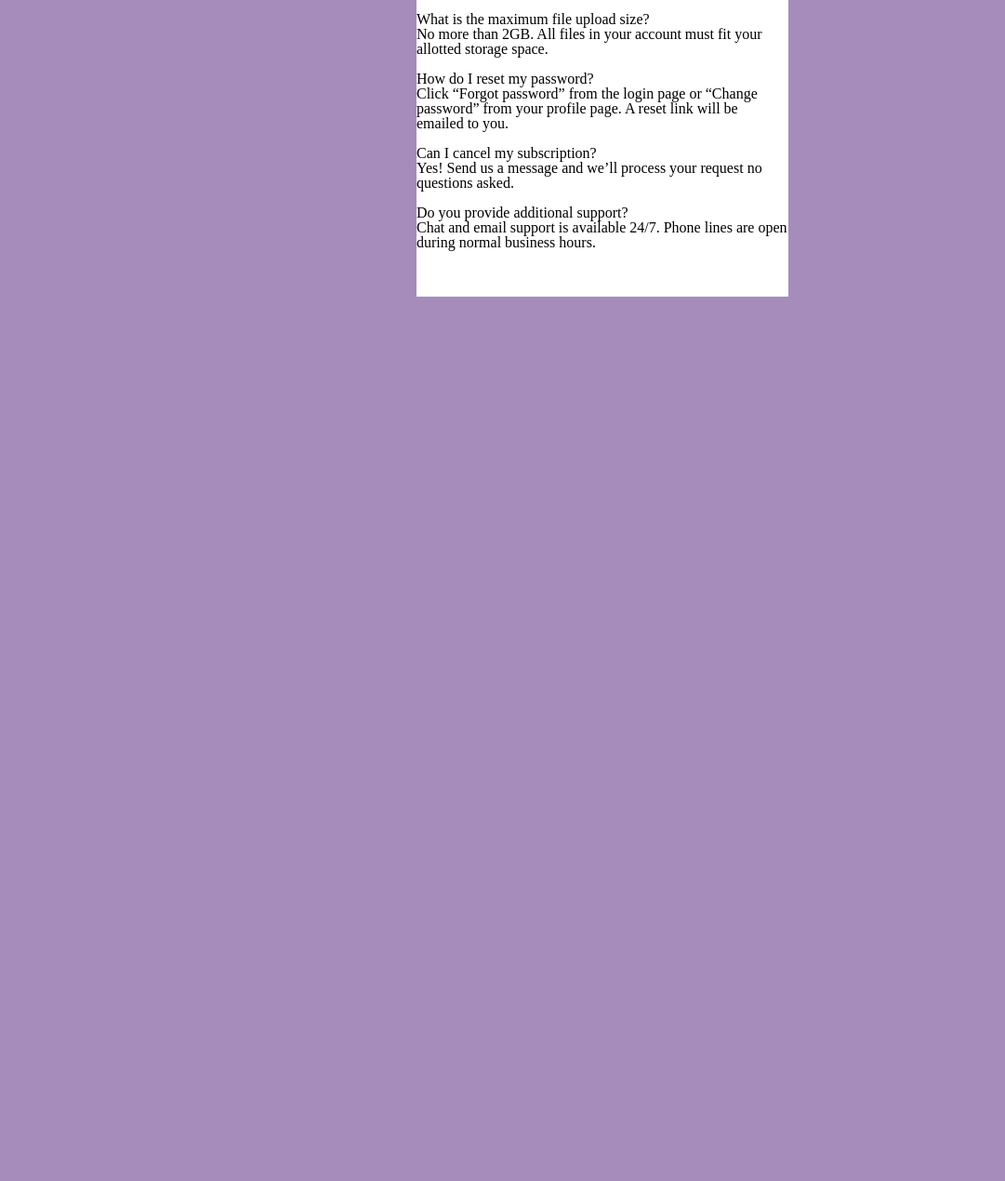
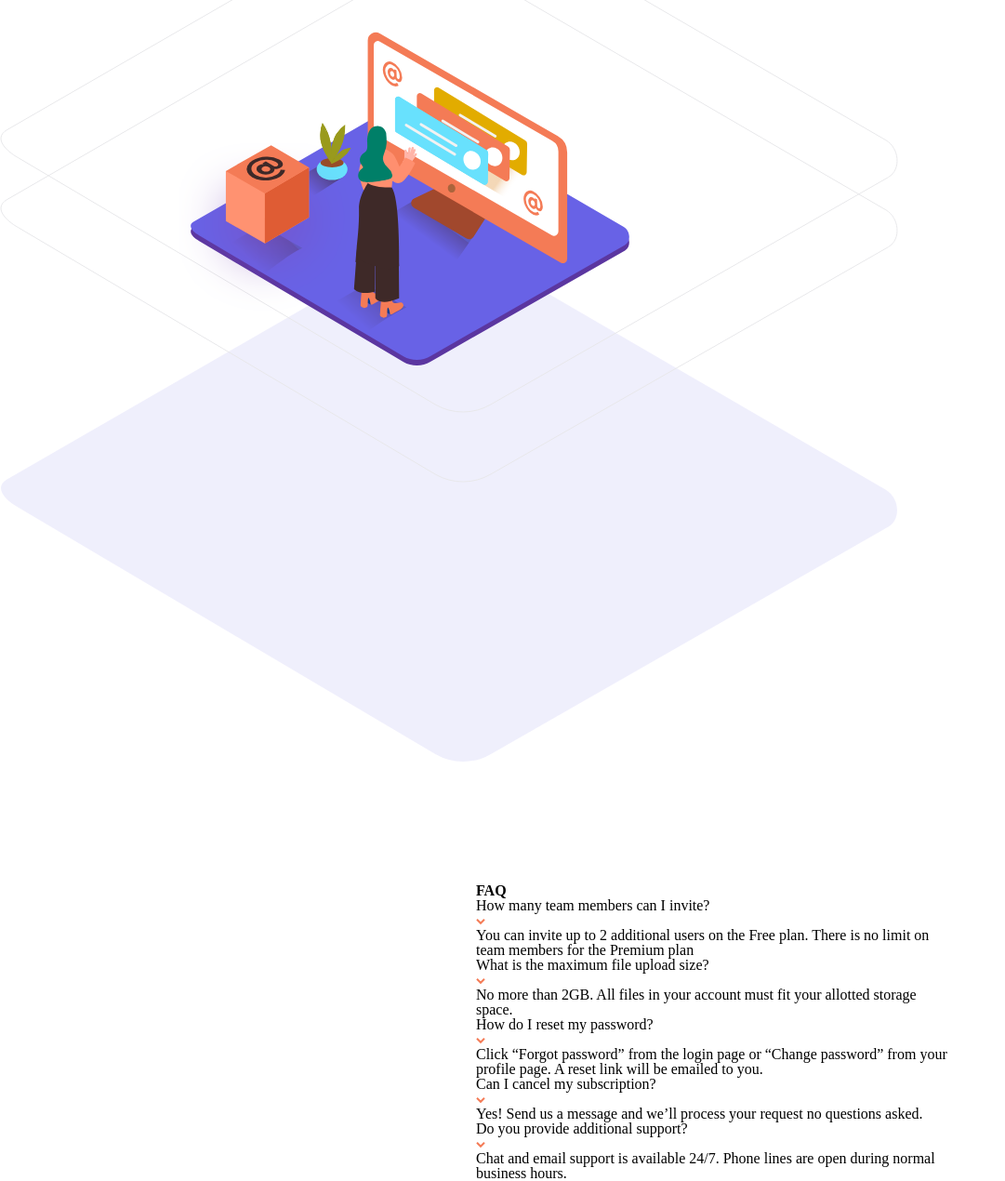
Before and after one commit to AylanaQueiroz/card, a plain HTML site: page index.html in a window 1280 px wide. Shown: the part 126-1396 px from the top of the page at 93% size, without its empty margins (0-1081 px from the left). Before the commit the page ends 800 px from the top, so only its background shows below. Drawn offline with Linux system fonts and the light colour scheme; files whose address does not match are found by name.

Commit message:
design com foto

```diff
--- a/index.css
+++ b/index.css
@@ -1,21 +1,42 @@
 
-body{
-    background: rgb(165, 140, 186);
+.bg{
+    position: relative;
+    display: inline-block;
+
+
 }
 
-.FAQ{
-    width: 400px;
-    height: 400px;
-    background: white;
+.mulher{
+    position: absolute;
     display: inline-block;
-    margin-left: 35%;
-    margin-top: 45px;
+    left: 16%;
+    top:20%;
+}
+
+.box{
+    position: absolute;
+    display: inline-block;
+    left: 15%;
+    top: 35%
+
+}
+
+h1{
+    text-transform: uppercase;
+    font-weight: bold;
+
+}
+
+ul{
+    display: inline-block;
+    margin-left: 40%;
+    width: 40%;
+    position: relative;
+    margin-top: 10%;
+    vertical-align: ;
 }
 
 
-h1{
-    font-size: 30px;
-    text-transform: uppercase;
-    font-weight: bold;
-    text-align: center;
+ul, box {
+    display: inline-block;
 }
--- a/index.html
+++ b/index.html
@@ -9,30 +9,57 @@
     <link rel="stylesheet" href="index.css">
 
     <script src="main.js"></script>
-</head>
 <body>
 
-    <div class="FAQ">
+    <main class="fotocanto">
+        <img class="bg" src="C:\Users\user\workspace\Card\imagens\background.svg" alt="Foto imagem fundo">
+        <img class="mulher" src="C:\Users\user\workspace\Card\imagens\mulher.svg" alt="foto mulher">
 
-        <h1>FAQ</h1>
+        <img class="box" src="C:\Users\user\workspace\Card\imagens\box.svg" alt=" imagem caixa">
+            <ul class="faq">
+                <li>
+                    <h1>FAQ</h1>
+                </li>
+
+                <li>
+                    <h2> How many team members can I invite? </h2>
+                    <img class="seta"src="file:///C:/Users/user/workspace/Card/imagens/seta.svg" alt=" foto seta">
+                    <p> You can invite up to 2 additional users on the Free
+                    plan. There is no limit on team members for the Premium plan</p>
+                </li>
+
+                <li>
+                    <h3> What is the maximum file upload size? </h3>
+                    <img  class="seta" src="file:///C:/Users/user/workspace/Card/imagens/seta.svg" alt=" foto seta">
+                    <p>  No more than 2GB. All files in your account must fit your allotted
+                     storage space.</p>
+                </li>
+
+                <li>
+                    <h4> How do I reset my password? </h4>
+                    <img  class="seta" src="file:///C:/Users/user/workspace/Card/imagens/seta.svg" alt=" foto seta">
+                    <p>  Click “Forgot password” from the login page or “Change password” from
+                     your profile page. A reset link will be emailed to you.</p>
+                </li>
+
+                <li>
+                    <h5> Can I cancel my subscription? </h5>
+                    <img class="seta"  src="file:///C:/Users/user/workspace/Card/imagens/seta.svg" alt=" foto seta">
+                    <p>  Yes! Send us a message and we’ll process your request no questions asked.</p>
+                </li>
+
+                <li>
+                    <h6> Do you provide additional support? </h6>
+                    <img  class="seta" src="file:///C:/Users/user/workspace/Card/imagens/seta.svg" alt=" foto seta">
+                    <p>  Chat and email support is available 24/7. Phone lines are open during normal
+                        business hours.</p>
+                </li>
+            </ul>
+
+    </main>
 
 
-        <p> How many team members can I invite? </p>
-        <p> You can invite up to 2 additional users on the Free
-            plan. There is no limit on team members for the Premium plan</p> <br>
 
-        <p> What is the maximum file upload size? </p>
-        <p>No more than 2GB. All files in your account must fit your allotted storage space.</p> <br>
 
-        <p> How do I reset my password? </p>
-        <p>Click “Forgot password” from the login page or “Change password” from your profile
-            page. A reset link will be emailed to you.</p><br>
-
-        <p> Can I cancel my subscription? </p>
-        <p>Yes! Send us a message and we’ll process your request no questions asked.</p><br>
-
-        <p> Do you provide additional support? </p>
-        <p>Chat and email support is available 24/7. Phone lines are open during normal business hours.</p><br>
-</div>
 </body>
 </html>
```
